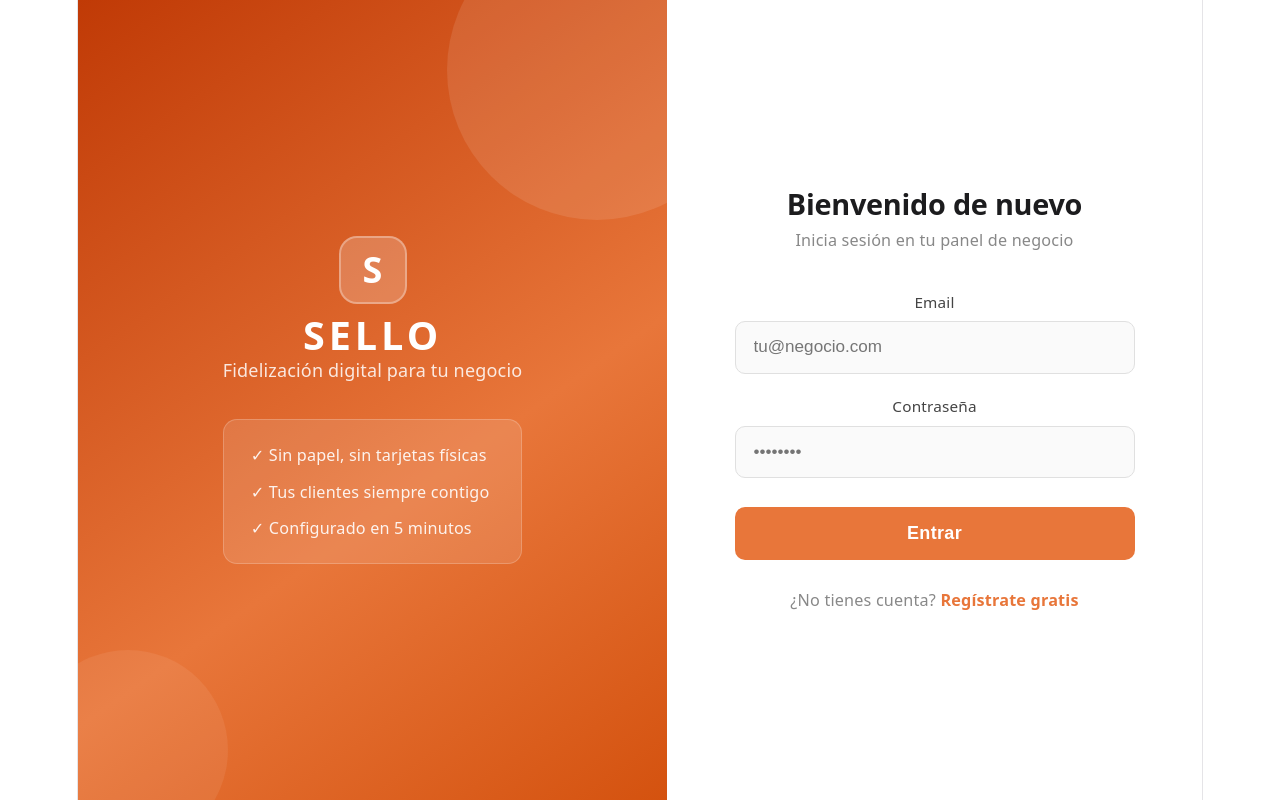
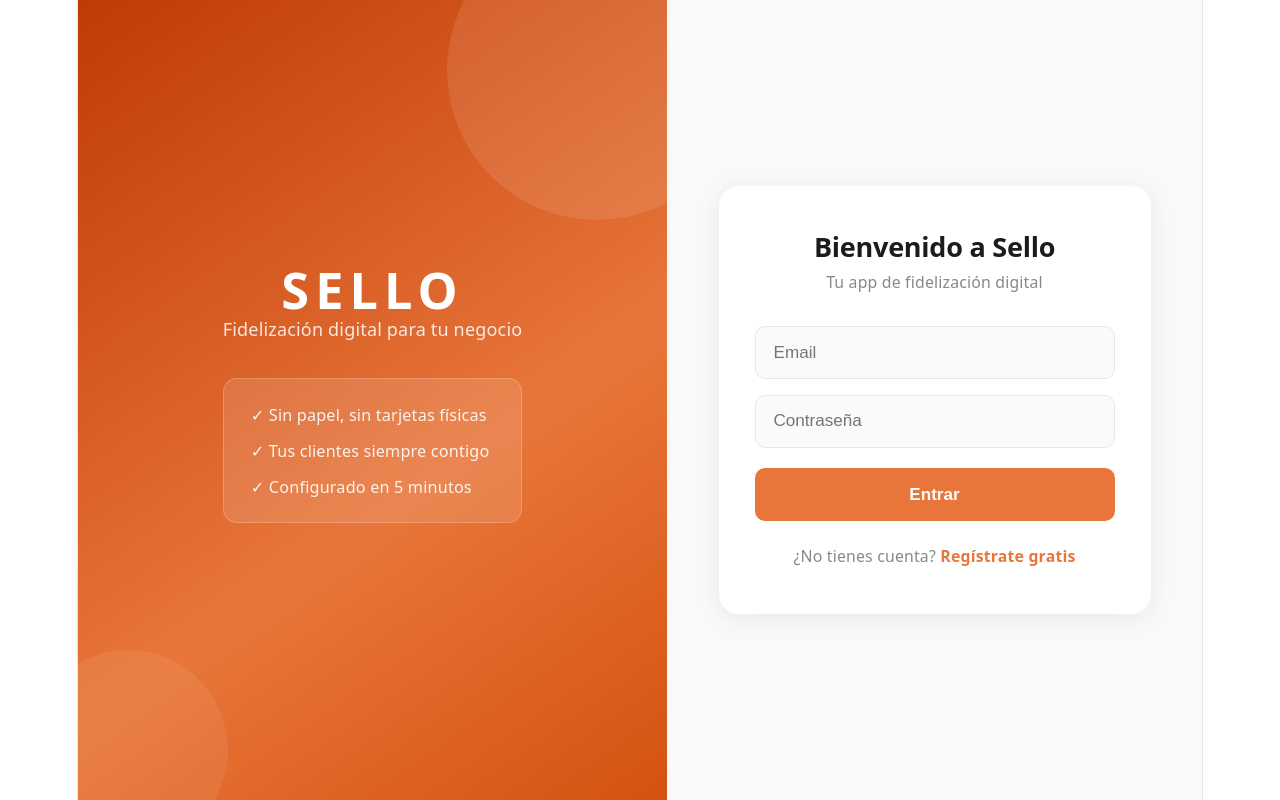
Before and after one commit to Saeed269/SELLO-APP, a React (Vite) app in the folder client/: page /negocio/login in a window 1280 px wide. Built offline with nearby package versions, Linux system fonts and the light colour scheme.

Commit message:
update register & login

```diff
--- a/client/src/pages/negocio/Login.jsx
+++ b/client/src/pages/negocio/Login.jsx
@@ -32,9 +32,6 @@ export default function Login() {
           <div style={styles.leftBlob1} />
           <div style={styles.leftBlob2} />
           <div style={{ position: 'relative', zIndex: 1, textAlign: 'center' }}>
-            <div style={styles.logoWrap}>
-              <span style={styles.logoLetter}>S</span>
-            </div>
             <h1 style={styles.logoText}>SELLO</h1>
             <p style={styles.tagline}>Fidelización digital para tu negocio</p>
             <div style={styles.features}>
@@ -53,40 +50,31 @@ export default function Login() {
           {/* Logo mobile */}
           {isMobile && (
             <div style={{ textAlign: 'center', marginBottom: '2rem' }}>
-              <div style={{ ...styles.logoWrap, margin: '0 auto 0.75rem', background: '#E8763A' }}>
-                <span style={styles.logoLetter}>S</span>
-              </div>
-              <h1 style={{ ...styles.logoText, color: '#E8763A', fontSize: '1.8rem' }}>SELLO</h1>
-              <p style={{ color: '#888', fontSize: '0.9rem', margin: 0 }}>Panel del negocio</p>
+              <h1 style={{ ...styles.logoText, color: '#E8763A', fontSize: '2rem', margin: '0 0 0.5rem' }}>SELLO</h1>
+              <p style={{ color: '#888', fontSize: '0.9rem', margin: 0 }}>Tu app de fidelización</p>
             </div>
           )}
 
-          <h2 style={styles.titulo}>Bienvenido de nuevo</h2>
-          <p style={styles.subtitulo}>Inicia sesión en tu panel de negocio</p>
+          <h2 style={styles.titulo}>Bienvenido a Sello</h2>
+          <p style={styles.subtitulo}>Tu app de fidelización digital</p>
 
           <form onSubmit={handleLogin} style={styles.form}>
-            <div style={styles.campo}>
-              <label style={styles.label}>Email</label>
             <input
               type="email"
-                placeholder="tu@negocio.com"
+              placeholder="Email"
               value={email}
               onChange={e => setEmail(e.target.value)}
               style={styles.input}
               required
             />
-            </div>
-            <div style={styles.campo}>
-              <label style={styles.label}>Contraseña</label>
             <input
               type="password"
-                placeholder="••••••••"
+              placeholder="Contraseña"
               value={password}
               onChange={e => setPassword(e.target.value)}
               style={styles.input}
               required
             />
-            </div>
 
             {error && <p style={styles.error}>{error}</p>}
 
@@ -110,7 +98,6 @@ const styles = {
   root: {
     display: 'flex',
     minHeight: '100vh',
-    backgroundColor: '#f5f5f5',
   },
   left: {
     flex: 1,
@@ -140,28 +127,12 @@ const styles = {
     bottom: -50,
     left: -50,
   },
-  logoWrap: {
-    width: 64,
-    height: 64,
-    borderRadius: 18,
-    background: 'rgba(255,255,255,0.2)',
-    display: 'flex',
-    alignItems: 'center',
-    justifyContent: 'center',
-    margin: '0 auto 1rem',
-    border: '2px solid rgba(255,255,255,0.3)',
-  },
-  logoLetter: {
-    fontSize: '2rem',
+  logoText: {
+    margin: '0 0 0.75rem',
+    fontSize: '2.8rem',
     fontWeight: 'bold',
     color: '#fff',
-  },
-  logoText: {
-    margin: '0 0 0.5rem',
-    fontSize: '2.2rem',
-    fontWeight: 'bold',
-    color: '#fff',
-    letterSpacing: '0.1em',
+    letterSpacing: '0.12em',
   },
   tagline: {
     margin: '0 0 2rem',
@@ -188,46 +159,42 @@ const styles = {
     alignItems: 'center',
     justifyContent: 'center',
     padding: '2rem 1.5rem',
-    backgroundColor: '#fff',
+    backgroundColor: '#f9f9f9',
   },
   formWrap: {
     width: '100%',
-    maxWidth: '400px',
+    maxWidth: '360px',
+    backgroundColor: '#fff',
+    borderRadius: '20px',
+    padding: '2.5rem 2rem',
+    boxShadow: '0 4px 24px rgba(0,0,0,0.07)',
   },
   titulo: {
     margin: '0 0 0.35rem',
-    fontSize: '1.6rem',
+    fontSize: '1.5rem',
     fontWeight: '700',
     color: '#1C1C1E',
   },
   subtitulo: {
-    margin: '0 0 2rem',
-    fontSize: '0.9rem',
+    margin: '0 0 1.75rem',
+    fontSize: '0.88rem',
     color: '#888',
   },
   form: {
     display: 'flex',
     flexDirection: 'column',
-    gap: '1.1rem',
-  },
-  campo: {
-    display: 'flex',
-    flexDirection: 'column',
-    gap: '6px',
-  },
-  label: {
-    fontSize: '0.85rem',
-    fontWeight: '500',
-    color: '#444',
+    gap: '0.9rem',
   },
   input: {
     padding: '0.85rem 1rem',
     borderRadius: '10px',
-    border: '1.5px solid #e0e0e0',
+    border: '1.5px solid #e8e8e8',
     fontSize: '0.95rem',
     outline: 'none',
     backgroundColor: '#fafafa',
     color: '#1C1C1E',
+    width: '100%',
+    boxSizing: 'border-box',
   },
   error: {
     color: '#dc2626',
@@ -240,16 +207,16 @@ const styles = {
     color: '#fff',
     border: 'none',
     borderRadius: '10px',
-    fontSize: '1rem',
+    fontSize: '0.95rem',
     fontWeight: '700',
     cursor: 'pointer',
-    marginTop: '0.5rem',
-    letterSpacing: '0.02em',
+    marginTop: '0.25rem',
+    width: '100%',
   },
   linkText: {
     textAlign: 'center',
-    marginTop: '1.5rem',
-    fontSize: '0.9rem',
+    marginTop: '1.25rem',
+    fontSize: '0.88rem',
     color: '#888',
   },
   link: {
--- a/client/src/pages/negocio/Register.jsx
+++ b/client/src/pages/negocio/Register.jsx
@@ -3,6 +3,7 @@ import { supabase } from '../../supabase'
 import { useNavigate, Link } from 'react-router-dom'
 
 export default function Register() {
+  const [nombreNegocio, setNombreNegocio] = useState('')
   const [email, setEmail] = useState('')
   const [password, setPassword] = useState('')
   const [confirm, setConfirm] = useState('')
@@ -25,12 +26,25 @@ export default function Register() {
     }
 
     setLoading(true)
-    const { error } = await supabase.auth.signUp({ email, password })
-    if (error) {
-      setError('Error al registrarse: ' + error.message)
-    } else {
-      navigate('/negocio/dashboard')
+
+    const { data, error: signUpError } = await supabase.auth.signUp({ email, password })
+
+    if (signUpError) {
+      setError('Error al registrarse: ' + signUpError.message)
+      setLoading(false)
+      return
     }
+
+    // Guardar nombre del negocio en la tabla negocios
+    if (data?.user) {
+      await supabase.from('negocios').insert({
+        user_id: data.user.id,
+        email,
+        nombre: nombreNegocio,
+      })
+    }
+
+    navigate('/negocio/onboarding')
     setLoading(false)
   }
 
@@ -43,9 +57,6 @@ export default function Register() {
           <div style={styles.leftBlob1} />
           <div style={styles.leftBlob2} />
           <div style={{ position: 'relative', zIndex: 1, textAlign: 'center' }}>
-            <div style={styles.logoWrap}>
-              <span style={styles.logoLetter}>S</span>
-            </div>
             <h1 style={styles.logoText}>SELLO</h1>
             <p style={styles.tagline}>Empieza gratis en menos de 5 minutos</p>
             <div style={styles.pasos}>
@@ -73,11 +84,8 @@ export default function Register() {
           {/* Logo mobile */}
           {isMobile && (
             <div style={{ textAlign: 'center', marginBottom: '2rem' }}>
-              <div style={{ ...styles.logoWrap, margin: '0 auto 0.75rem', background: '#E8763A' }}>
-                <span style={styles.logoLetter}>S</span>
-              </div>
-              <h1 style={{ ...styles.logoText, color: '#E8763A', fontSize: '1.8rem' }}>SELLO</h1>
-              <p style={{ color: '#888', fontSize: '0.9rem', margin: 0 }}>Crea tu cuenta gratis</p>
+              <h1 style={{ ...styles.logoText, color: '#E8763A', fontSize: '2rem', margin: '0 0 0.5rem' }}>SELLO</h1>
+              <p style={{ color: '#888', fontSize: '0.9rem', margin: 0 }}>Tu app de fidelización</p>
             </div>
           )}
 
@@ -85,39 +93,38 @@ export default function Register() {
           <p style={styles.subtitulo}>Configura tu negocio en menos de 5 minutos</p>
 
           <form onSubmit={handleRegister} style={styles.form}>
-            <div style={styles.campo}>
-              <label style={styles.label}>Email</label>
+            <input
+              type="text"
+              placeholder="Nombre de tu negocio"
+              value={nombreNegocio}
+              onChange={e => setNombreNegocio(e.target.value)}
+              style={styles.input}
+              required
+            />
             <input
               type="email"
-                placeholder="tu@negocio.com"
+              placeholder="Email"
               value={email}
               onChange={e => setEmail(e.target.value)}
               style={styles.input}
               required
             />
-            </div>
-            <div style={styles.campo}>
-              <label style={styles.label}>Contraseña</label>
             <input
               type="password"
-                placeholder="Mínimo 6 caracteres"
+              placeholder="Contraseña (mínimo 6 caracteres)"
               value={password}
               onChange={e => setPassword(e.target.value)}
               style={styles.input}
               required
             />
-            </div>
-            <div style={styles.campo}>
-              <label style={styles.label}>Confirmar contraseña</label>
             <input
               type="password"
-                placeholder="Repite la contraseña"
+              placeholder="Confirmar contraseña"
               value={confirm}
               onChange={e => setConfirm(e.target.value)}
               style={styles.input}
               required
             />
-            </div>
 
             {error && <p style={styles.error}>{error}</p>}
 
@@ -141,7 +148,6 @@ const styles = {
   root: {
     display: 'flex',
     minHeight: '100vh',
-    backgroundColor: '#f5f5f5',
   },
   left: {
     flex: 1,
@@ -171,28 +177,12 @@ const styles = {
     bottom: -50,
     left: -50,
   },
-  logoWrap: {
-    width: 64,
-    height: 64,
-    borderRadius: 18,
-    background: 'rgba(255,255,255,0.2)',
-    display: 'flex',
-    alignItems: 'center',
-    justifyContent: 'center',
-    margin: '0 auto 1rem',
-    border: '2px solid rgba(255,255,255,0.3)',
-  },
-  logoLetter: {
-    fontSize: '2rem',
+  logoText: {
+    margin: '0 0 0.75rem',
+    fontSize: '2.8rem',
     fontWeight: 'bold',
     color: '#fff',
-  },
-  logoText: {
-    margin: '0 0 0.5rem',
-    fontSize: '2.2rem',
-    fontWeight: 'bold',
-    color: '#fff',
-    letterSpacing: '0.1em',
+    letterSpacing: '0.12em',
   },
   tagline: {
     margin: '0 0 2rem',
@@ -237,46 +227,42 @@ const styles = {
     alignItems: 'center',
     justifyContent: 'center',
     padding: '2rem 1.5rem',
-    backgroundColor: '#fff',
+    backgroundColor: '#f9f9f9',
   },
   formWrap: {
     width: '100%',
-    maxWidth: '400px',
+    maxWidth: '360px',
+    backgroundColor: '#fff',
+    borderRadius: '20px',
+    padding: '2.5rem 2rem',
+    boxShadow: '0 4px 24px rgba(0,0,0,0.07)',
   },
   titulo: {
     margin: '0 0 0.35rem',
-    fontSize: '1.6rem',
+    fontSize: '1.5rem',
     fontWeight: '700',
     color: '#1C1C1E',
   },
   subtitulo: {
-    margin: '0 0 2rem',
-    fontSize: '0.9rem',
+    margin: '0 0 1.75rem',
+    fontSize: '0.88rem',
     color: '#888',
   },
   form: {
     display: 'flex',
     flexDirection: 'column',
-    gap: '1.1rem',
-  },
-  campo: {
-    display: 'flex',
-    flexDirection: 'column',
-    gap: '6px',
-  },
-  label: {
-    fontSize: '0.85rem',
-    fontWeight: '500',
-    color: '#444',
+    gap: '0.9rem',
   },
   input: {
     padding: '0.85rem 1rem',
     borderRadius: '10px',
-    border: '1.5px solid #e0e0e0',
+    border: '1.5px solid #e8e8e8',
     fontSize: '0.95rem',
     outline: 'none',
     backgroundColor: '#fafafa',
     color: '#1C1C1E',
+    width: '100%',
+    boxSizing: 'border-box',
   },
   error: {
     color: '#dc2626',
@@ -289,16 +275,16 @@ const styles = {
     color: '#fff',
     border: 'none',
     borderRadius: '10px',
-    fontSize: '1rem',
+    fontSize: '0.95rem',
     fontWeight: '700',
     cursor: 'pointer',
-    marginTop: '0.5rem',
-    letterSpacing: '0.02em',
+    marginTop: '0.25rem',
+    width: '100%',
   },
   linkText: {
     textAlign: 'center',
-    marginTop: '1.5rem',
-    fontSize: '0.9rem',
+    marginTop: '1.25rem',
+    fontSize: '0.88rem',
     color: '#888',
   },
   link: {
```
Lines whose indentation alone changed are shown as unchanged.
